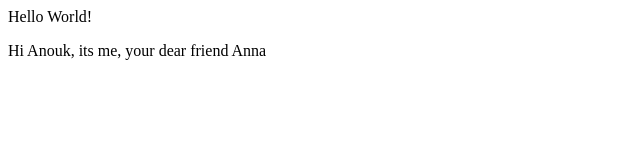
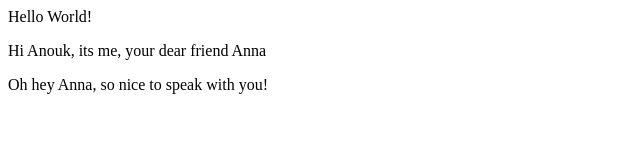
Before and after one commit to annageweke/Anna-LearnGit, a plain HTML site: page index.html in a window 1280 px wide. Shown: the whole page, without its empty margins (0-640 px from the left). Drawn offline with Linux system fonts and the light colour scheme.

Commit message:
Saying Hi back to Anna

```diff
--- a/index.html
+++ b/index.html
@@ -8,5 +8,6 @@
 <body>
     <p> Hello World! </p>
     <p> Hi Anouk, its me, your dear friend Anna</p>
+    <p>Oh hey Anna, so nice to speak with you!</p>
 </body>
 </html>
```
